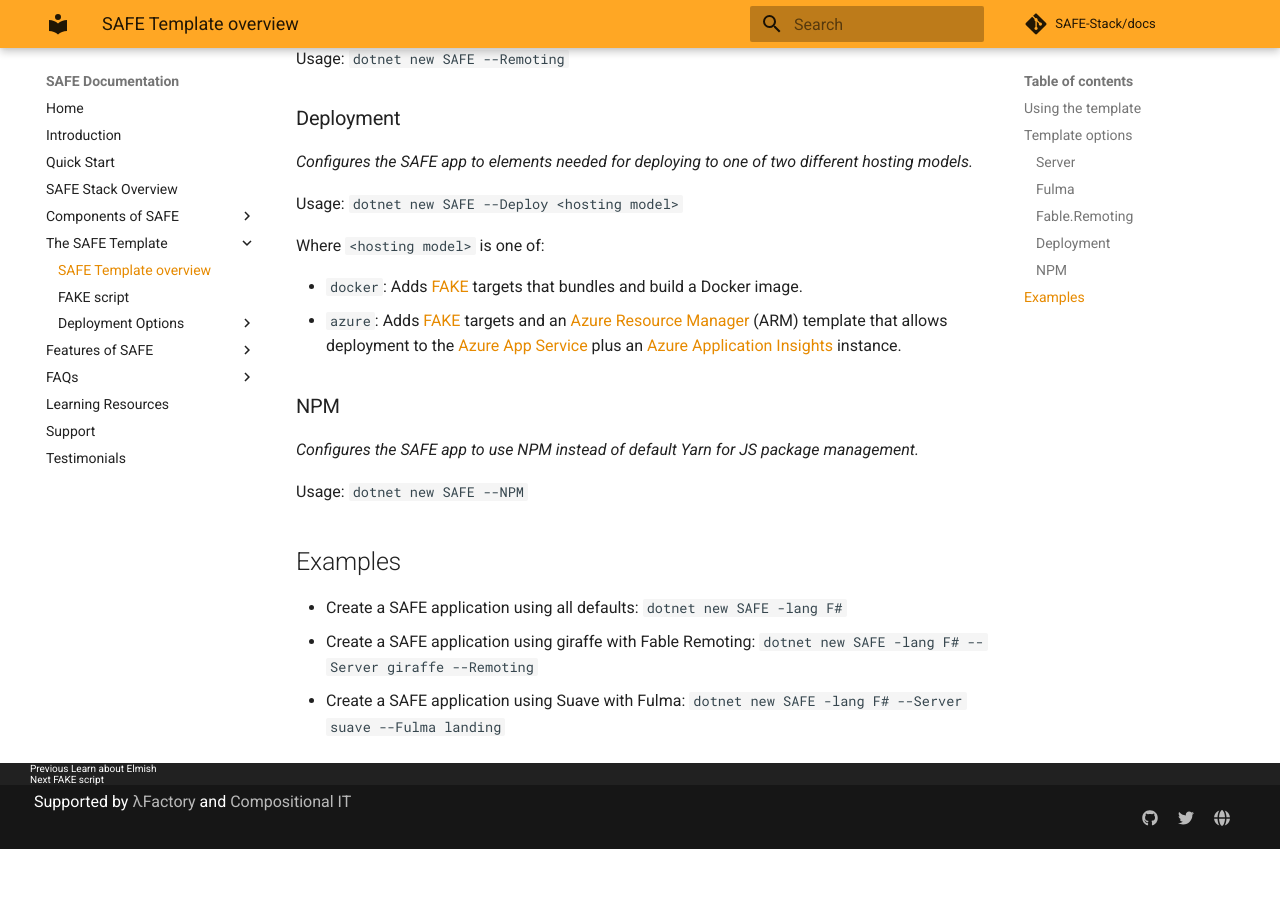
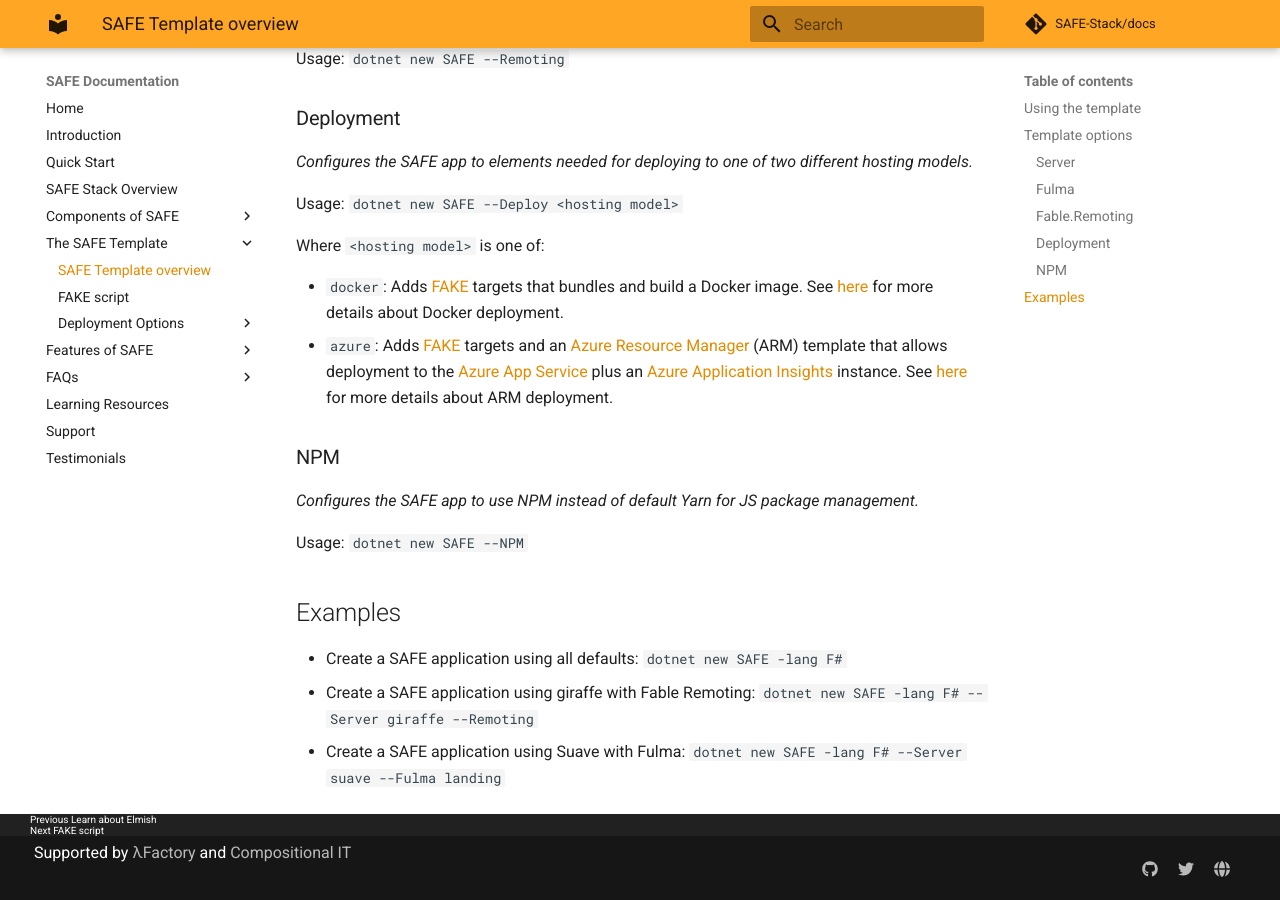
Before and after one commit to SAFE-Stack/docs, an MkDocs documentation site: the page built from docs/template-overview.md, in a window 1280 px wide and 900 px high, scrolled down 1532 px. Built offline with MkDocs 1.6.1 and Material for MkDocs 9.7.7, drawn with Linux system fonts in a browser that asks for light colours; comment, search, counter and statistics services are not loaded; old or Windows-style settings are respelled for this version of MkDocs; before the commit the page ends 2381 px from its top, so only the background shows below that.

Commit message:
Link to deployments from templates

```diff
--- a/docs/template-overview.md
+++ b/docs/template-overview.md
@@ -52,8 +52,8 @@
 
 Where `<hosting model>` is one of:
 
-* `docker`: Adds [FAKE](https://fake.build/) targets that bundles and build a Docker image.
-* `azure`: Adds [FAKE](https://fake.build/) targets and an [Azure Resource Manager](https://docs.microsoft.com/en-us/azure/azure-resource-manager/resource-group-overview) (ARM) template that allows deployment to the [Azure App Service](https://azure.microsoft.com/en-us/services/app-service/) plus an [Azure Application Insights](https://azure.microsoft.com/en-us/services/application-insights/) instance.
+* `docker`: Adds [FAKE](https://fake.build/) targets that bundles and build a Docker image. See [here](template-docker.md) for more details about Docker deployment.
+* `azure`: Adds [FAKE](https://fake.build/) targets and an [Azure Resource Manager](https://docs.microsoft.com/en-us/azure/azure-resource-manager/resource-group-overview) (ARM) template that allows deployment to the [Azure App Service](https://azure.microsoft.com/en-us/services/app-service/) plus an [Azure Application Insights](https://azure.microsoft.com/en-us/services/application-insights/) instance. See [here](template-appservice.md) for more details about ARM deployment.
 
 ### NPM
 *Configures the SAFE app to use NPM instead of default Yarn for JS package management.*
```
